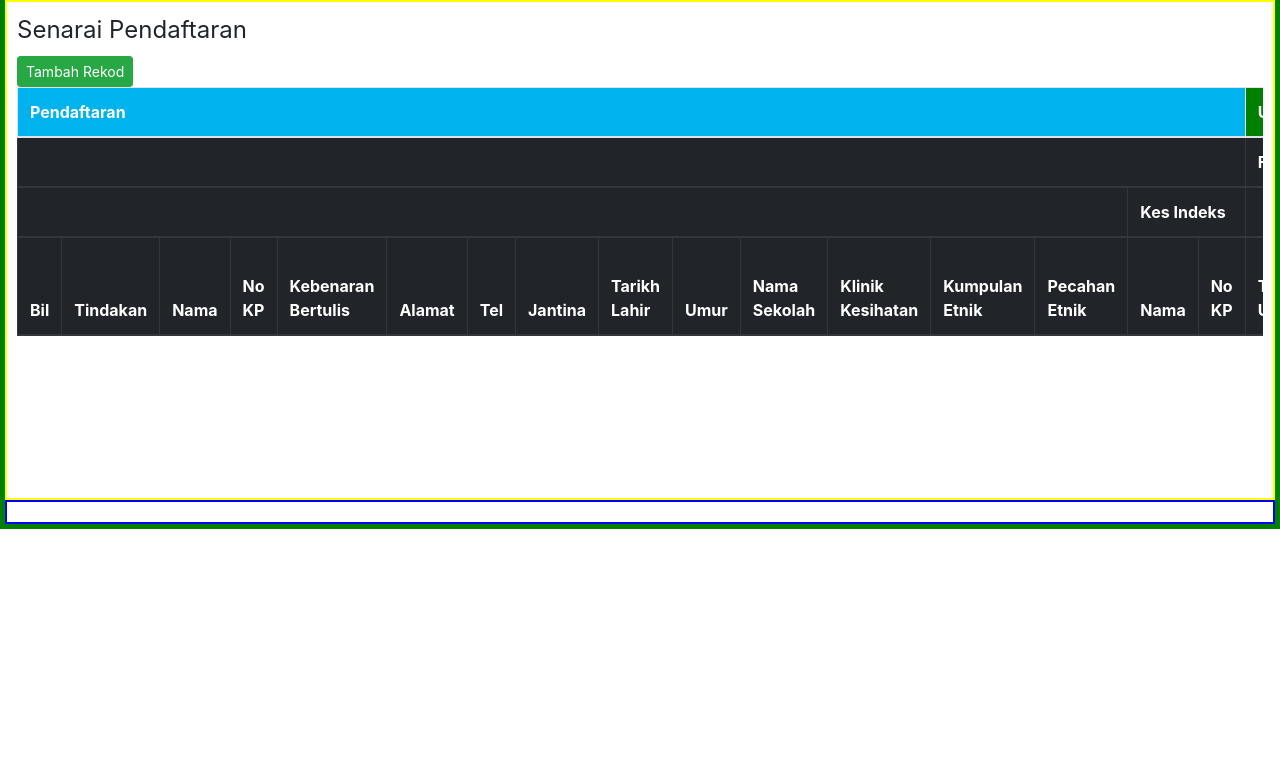
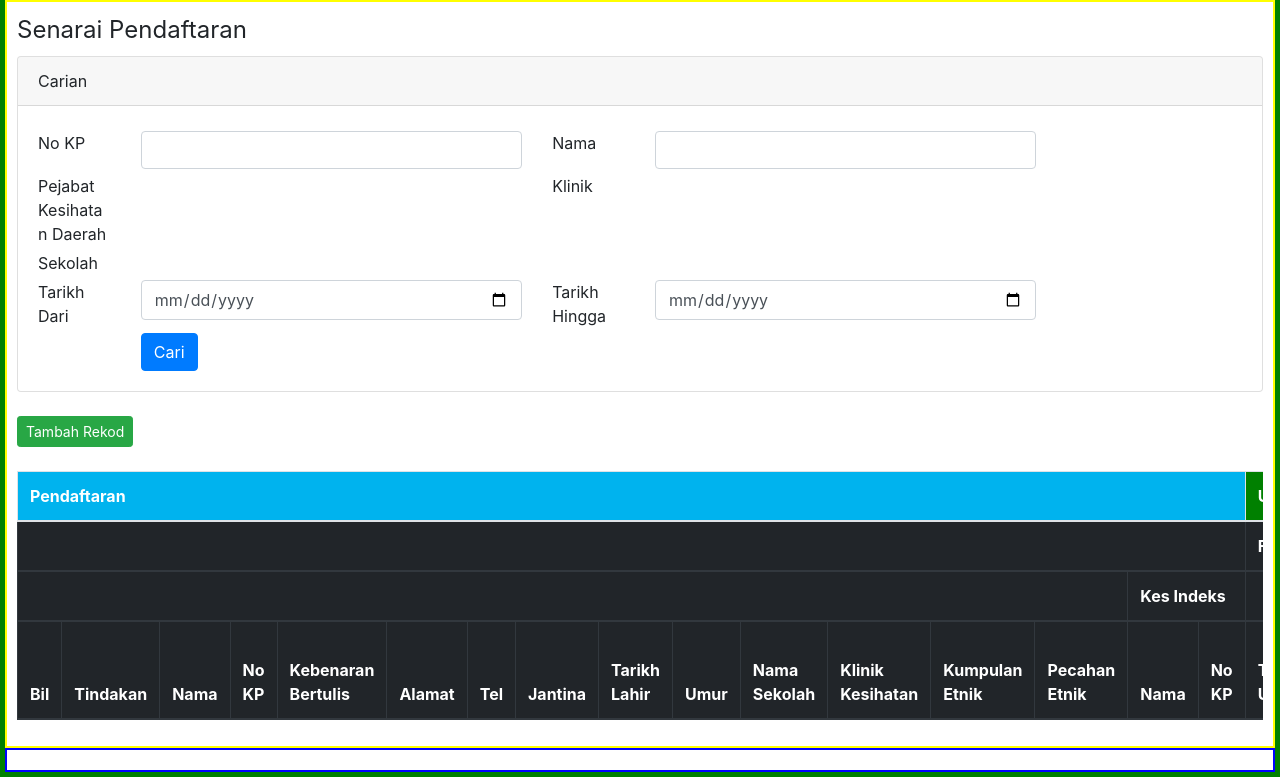
Before and after one commit to azman1204/sst, a Yii app: the page made by views/pendaftaran/list.php in a window 1280 px wide. Shown: the part 129-906 px from the top of the page. Before the commit the page ends 658 px from the top, so only its background shows below. Run offline with PHP 8.4 and a stand-in for Yii, Linux system fonts and the light colour scheme; the template is opened without the code that fills it, so the values that code supplies are empty; some libraries are stand-ins or nearby versions.

Commit message:
list carian

```diff
--- a/views/pendaftaran/list.php
+++ b/views/pendaftaran/list.php
@@ -1,4 +1,5 @@
 <?php
+
 // import models
 use app\models\Klinik;
 use app\models\KumpEtnik;
@@ -9,9 +10,44 @@ use app\models\Rujukan;
 use app\models\UjianPengesahan;
 use app\models\KodUjian;
 use app\models\Kaunseling;
+use yii\helpers\Html;
 ?>
 <legend>Senarai Pendaftaran</legend>
+
+<div class="card">
+    <div class="card-header">Carian</div>
+    <div class="card-body">
+        <div class="row">
+            <div class="col col-md-1">No KP</div>
+            <div class="col col-md-4"><input type="text" name="nokp" class="form-control"></div>
+            <div class="col col-md-1">Nama</div>
+            <div class="col col-md-4"><input type="text" name="nokp" class="form-control"></div>
+        </div>
+        <div class="row">
+            <div class="col col-md-1">Pejabat Kesihatan Daerah</div>
+            <div class="col col-md-4"><?= Html::dropDownList('pkd', '', Rujukan::dd('pkd', 'Y'), ['class' => 'form-control']) ?></div>
+            <div class="col col-md-1">Klinik</div>
+            <div class="col col-md-4" id="my-klinik"></div>
+        </div>
+        <div class="row">
+            <div class="col col-md-1">Sekolah</div>
+            <div class="col col-md-4" id="my-sekolah"></div>
+        </div>
+        <div class="row">
+            <div class="col col-md-1">Tarikh Dari</div>
+            <div class="col col-md-4"><input type="date" name="nokp" class="form-control"></div>
+            <div class="col col-md-1">Tarikh Hingga</div>
+            <div class="col col-md-4"><input type="date" name="nokp" class="form-control"></div>
+        </div>
+        <div class="row">
+            <div class="col col-md-1"></div>
+            <div class="col col-md-4"><input type="submit" value="Cari" class="btn btn-primary"></div>
+        </div>
+    </div>
+</div>
+<br>
 <a href="index.php?r=pendaftaran/form" class="btn btn-success btn-sm">Tambah Rekod</a>
+<br><br>
 <div id="mylist">
     <table class="table table-bordered table-striped">
         <thead class="thead-dark">
@@ -89,29 +125,29 @@ use app\models\Kaunseling;
             $sekolah = Sekolah::findOne($data->id_sekolah);
             $pe = PecahanEtnik::findOne($data->pecahan_etnik);
             $saringan = UjianSaringan::find()->where(['id_pendaftaran' => $data->id])->one();
-        if (! $saringan) {
+            if (!$saringan) {
                 // maklumat ujian saringan belum disimpan
                 $saringan = new UjianSaringan();
             }
             $rujukan = Rujukan::find()
                     ->where(['kat' => 'diag_temp', 'kod' => $saringan->id_diag_sementara])
                     ->one();
-        if (! $rujukan) {
+            if (!$rujukan) {
                 $rujukan = new Rujukan();
             }
 
             $pengesahan = UjianPengesahan::find()->where(['id_pendaftaran' => $data->id])->one();
-        if (! $pengesahan) {
+            if (!$pengesahan) {
                 $pengesahan = new UjianPengesahan();
             }
 
             $hb = KodUjian::findOne($pengesahan->kod_hbkeputusan);
-        if (! $hb) {
+            if (!$hb) {
                 $hb = new KodUjian();
             }
 
             $dna = KodUjian::findOne($pengesahan->kod_dnakeputusan);
-        if (! $dna) {
+            if (!$dna) {
                 $dna = new KodUjian();
             }
 
@@ -124,7 +160,7 @@ use app\models\Kaunseling;
             }
 
             $kaunseling = Kaunseling::find()->where(['id_pendaftaran' => $data->id])->one();
-        if (! $kaunseling) {
+            if (!$kaunseling) {
                 $kaunseling = new Kaunseling();
             }
             ?>
@@ -157,7 +193,7 @@ use app\models\Kaunseling;
                 <td><?= $saringan->rbc ?></td>
                 <td><?= $rujukan->keterangan ?></td>
                 <td><?= $pengesahan->tkh_hbhantar ?></td>
-        <td><?= $pengesahan->tkh_hbkeputusan?></td>
+                <td><?= $pengesahan->tkh_hbkeputusan ?></td>
                 <td><?= $hb->kod_ujian ?></td>
                 <td><?= $hb->kat_keputusan ?></td>
                 <td><?= $hb->perlu_diag === 'Y' ? 'YA' : 'TIDAK' ?></td>
@@ -176,8 +212,29 @@ use app\models\Kaunseling;
     </table>
 </div>
 
+<script>
+    $(function () {
+        $('[name=pkd]').change(getKlinik);
+        function getKlinik() {
+            var val = $('[name=pkd]').val();
+            $('#my-klinik').load('index.php?r=pendaftaran/klinik&pkd=' + val, function () {
+                $('[name=klinik').change(getSekolah);
+            });
+        }
+
+        function getSekolah() {
+            var val = $('[name=klinik]').val();
+            $('#my-sekolah').load('index.php?r=pendaftaran/sekolah&klinik=' + val);
+        }
+    });
+</script>
+
 <style>
     #mylist {
         overflow: auto;
     }
+
+    .row {
+        margin-top: 5px;
+    }
 </style>
```
Also changed, not shown: controllers/PendaftaranController.php (+14 -0 lines). Lines whose indentation alone changed are shown as unchanged.
